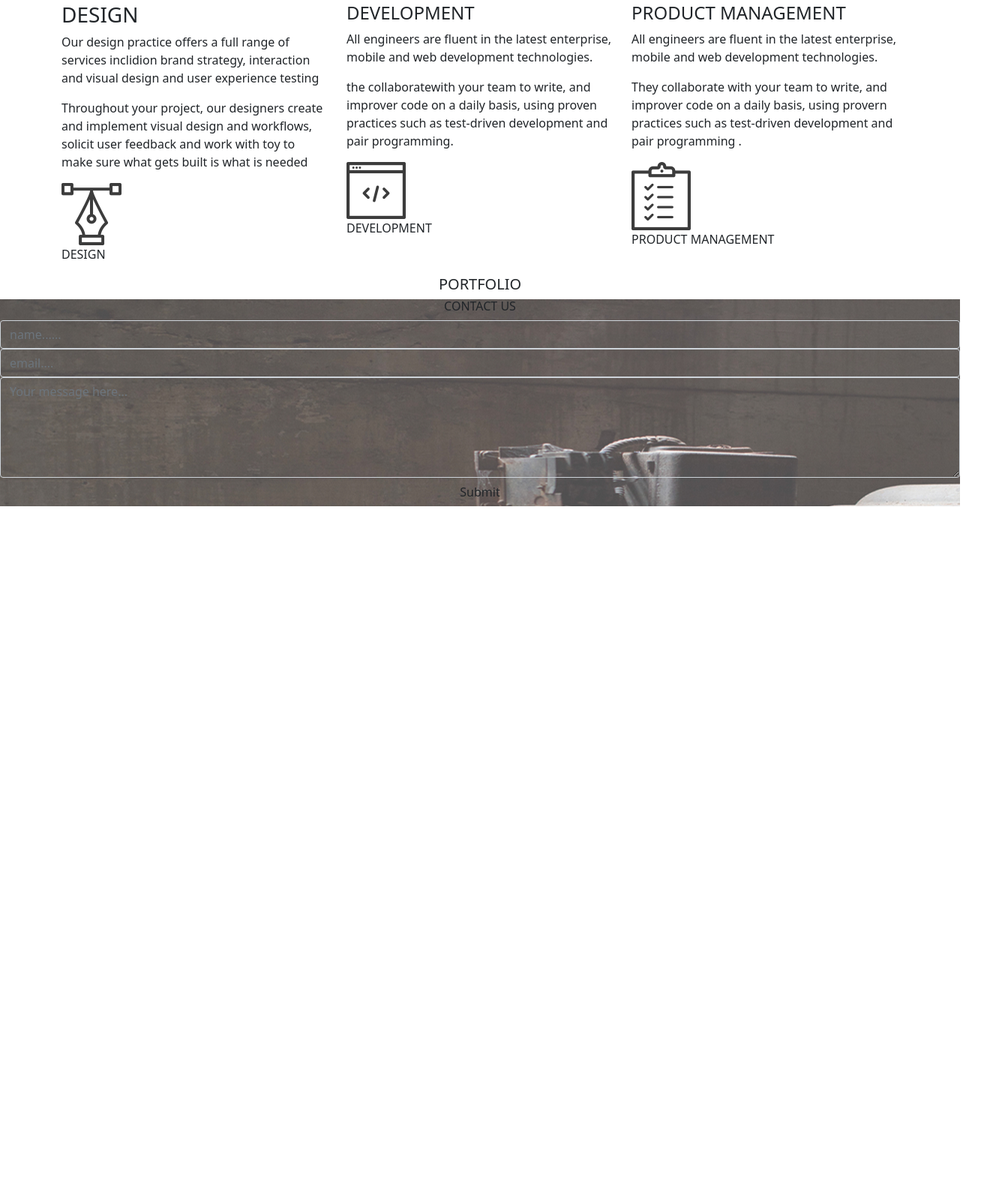
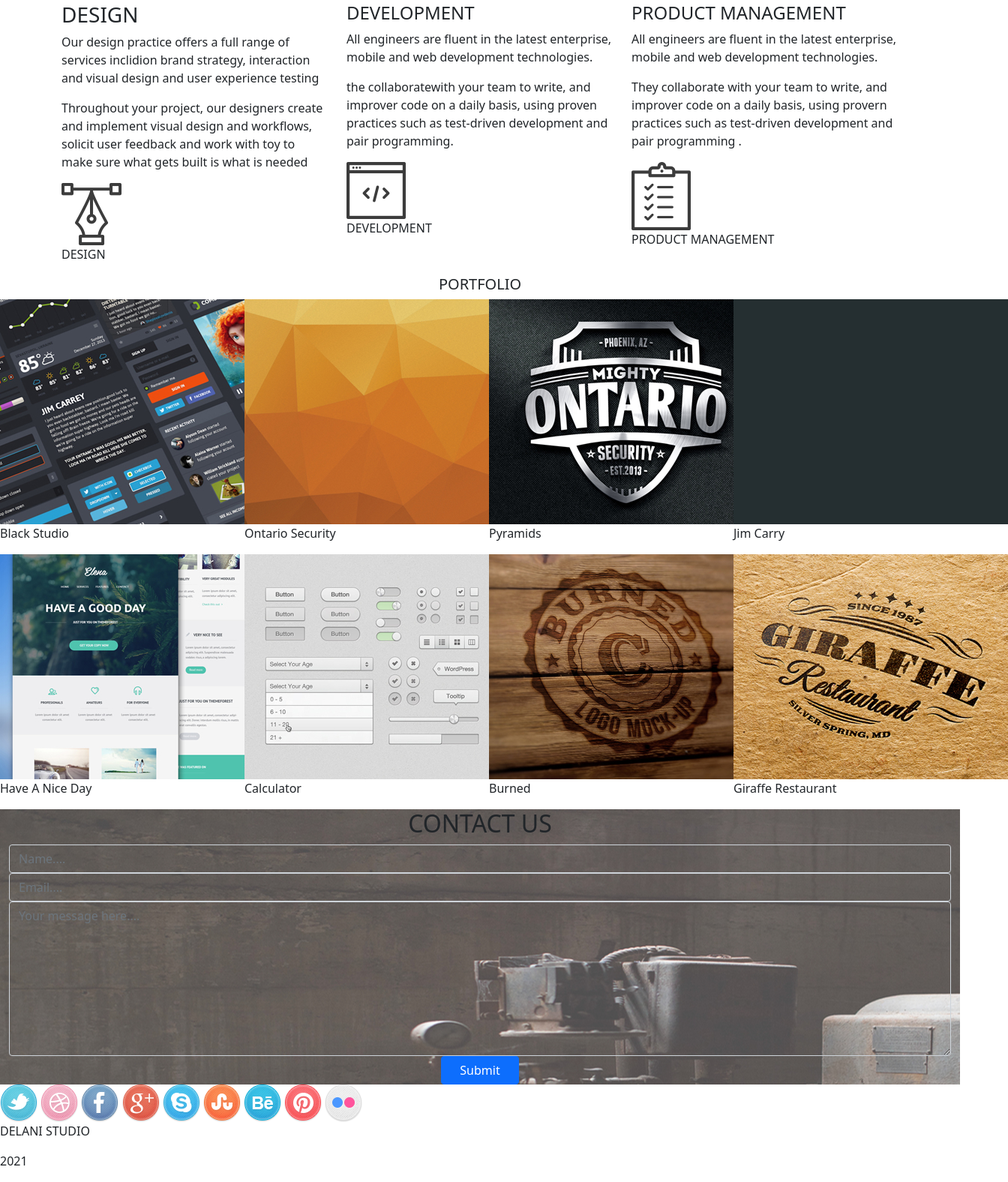
Before and after one commit to Brianmakau/Delani-studio, a plain HTML site: page index.html in a window 1280 px wide. Shown: the part 1303-2879 px from the top of the page at 75% size, 1344 px wide, since content can reach past the window. Before the commit the page ends 1978 px from the top, so only its background shows below. Drawn offline with Linux system fonts and the light colour scheme.

Commit message:
added a footer and portfolio content

```diff
--- a/index.html
+++ b/index.html
@@ -2,7 +2,7 @@
 <html lang="en">
   <head>
     <link rel="preconnect" href="https://fonts.gstatic.com">
-    <link href="https://fonts.googleapis.com/css2?family=Noto+Sans+JP&display=swap" rel="stylesheet">
+    <link href="Noto_Sans_JP/NotoSansJP-Regular.otf" rel="stylesheet">
     <link href="css/bootstrap.css" rel="stylesheet" type="text/css">
     <link href="css/scripts.css" rel="stylesheet" type="text/css">
     <title>Delani Studio</title>
@@ -69,22 +69,72 @@
         </div>
       </div>
       <h5>PORTFOLIO</h5>
-      <div class="contact">
-       <h6>CONTACT US</h6>
-       <form id="form" action="" method="">
-         <input type="hidden" name="u" value="">
-         <input type="hidden" name="id" value="">
+      <div class="row" id="portfolio">
+        <div class="col-md-3" id="work1">
+          <img src="img/portfolio/work1.jpg" alt="work1" >
+          <p id="overlay"class="text">Black Studio</p>
+        </div>
+        <div class="col-md-3" id="work2">
+          <img src="img/portfolio/work2.jpg" alt="work2" id="work2">
+          <p id="overlay2" class="text">Ontario Security</p>
+        </div>
+        <div class="col-md-3" id="work3">
+          <img src="img/portfolio/work3.jpg" alt="work3">
+          <p id="overlay3"class="text">Pyramids</p>
+        </div>
+        <div class="col-md-3" id="work4">
+          <img src="img/portfolio/work4.jpg" alt="work4">
+          <p id="overlay4" class="text">Jim Carry</p>
+        </div>
+      </div>
+      <div class="row" id="portfolio">
+          <div class="col-md-3" id="work5">
+            <img src="img/portfolio/work5.jpg" alt="work5">
+            <p id="overlay5" class="text">Have A Nice Day</p>
+          </div>
+          <div class="col-md-3" id="work6">
+            <img src="img/portfolio/work6.jpg" alt="work6">
+            <p id="overlay6"class="text">Calculator</p>
+          </div>
+          <div class="col-md-3" id="work7">
+            <img src="img/portfolio/work7.jpg" alt="work7">
+            <p id="overlay7" class="text">Burned</p>
+          </div>
+          <div class="col-md-3" id="work8">
+            <img src="img/portfolio/work8.jpg" alt="work8">
+            <p id="overlay8" class="text">Giraffe Restaurant</p>
+          </div>
+        </div>
+    </div>
+    <div class="container-fluid contact">
+      <h2>CONTACT US</h2>
 
-         <input type="text" class="form-control" placeholder="name......" name="merge1" id="merge1"
-         >
-
-         <input type="text" class="form-control" placeholder="email...." name="merge0" id="merge0">
-
-         <textarea class="form-control" rows="5" id="comment" placeholder="Your message here..."></textarea>
-
-         <button type="submit" class="btn btn-primaty col-md-1">Submit</button>
-         </form>
-      </div>
+      <form id="form34A" action="https://gmail.us3.list-manage.com/subscribe/post" method="POST">
+        <input type="hidden" name="u" value="e71bed4d6ae5a7c984dfe28b0">
+        <input type="hidden" name="id" value="dbf7e27685">
+        <div class="form-group form-inline">
+          <input type="text" class="form-control" placeholder = "Name...." name="MERGE1" id="MERGE1" size="25" value="">
+          <input type="email" class="form-control"  placeholder = "Email...." autocapitalize="off" autocorrect="off" name="MERGE0" id="MERGE0" size="25" value="">
+        </div>
+        <div class="form-group">
+          <textarea class="form-control" rows="8" id="comment" placeholder = "Your message here...."></textarea>
+        </div>
+        <button type="submit" class="btn btn-primary col-md-1">Submit</button>
+      </form>
+    </div>
+      <footer>
+        <img src="img/social icons/twitter.png" alt="twitter">
+        <img src="img/social icons/dribble.png" alt="dribble">
+        <img src="img/social icons/facebook.png" alt="facebook">
+        <img src="img/social icons/g_plus.png" alt="g_plus">
+        <img src="img/social icons/skype.png" alt="skype">
+        <img src="img/social icons/stumble_upon.png" alt="stumble_upon">
+        <img src="img/social icons/behance.png" alt="behance">
+        <img src="img/social icons/pinterest.png" alt="pinterest">
+        <img src="img/social icons/flickr.png" alt="flickr">
+        <p>DELANI STUDIO</p>
+        <p>2021</p>
+      </footer>
     <script src="js/jquery-3.6.0.js"></script>
     <script src="js/scripts.js"></script>
   </body>
```
